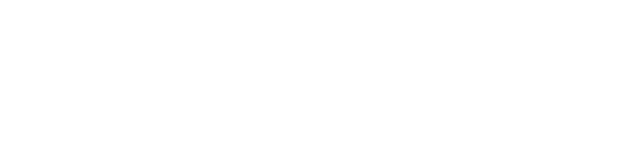
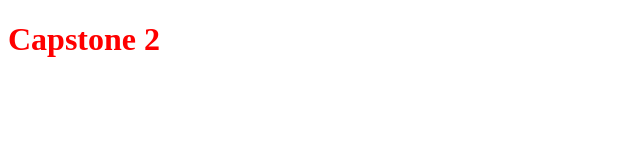
Before and after one commit to Yothu/Yu-Gi-Oh--Card-Data-Base, a website built with webpack: page src/index.html in a window 1280 px wide. Shown: the whole page, without its empty margins (0-640 px from the left). Built offline with nearby package versions, Linux system fonts and the light colour scheme.

Commit message:
Add linters config files

```diff
--- a/package.json
+++ b/package.json
@@ -25,9 +25,14 @@
     "@babel/preset-env": "^7.16.11",
     "babel-jest": "^27.4.6",
     "css-loader": "^6.5.1",
+    "hint": "^6.1.9",
     "html-webpack-plugin": "^5.5.0",
     "jest": "^27.4.7",
     "style-loader": "^3.3.1",
+    "stylelint": "^13.13.1",
+    "stylelint-config-standard": "^21.0.0",
+    "stylelint-csstree-validator": "^1.9.0",
+    "stylelint-scss": "^3.21.0",
     "webpack": "^5.68.0",
     "webpack-cli": "^4.9.2",
     "webpack-dev-server": "^4.7.3"
--- a/src/index.html
+++ b/src/index.html
@@ -7,6 +7,7 @@
   <title>Document</title>
 </head>
 <body>
+  <h1>Capstone 2</h1>
 
 </body>
 </html>
--- a/src/style.css
+++ b/src/style.css
@@ -0,0 +1,3 @@
+h1 {
+  color: red;
+}
```
Also changed, not shown: .eslintrc.json (added), .stylelintrc.json (added), 3 other files.
